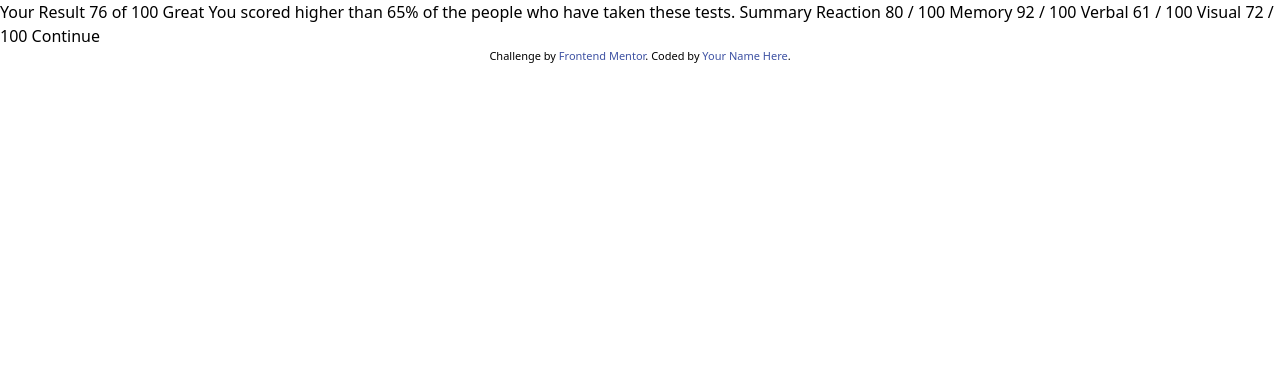
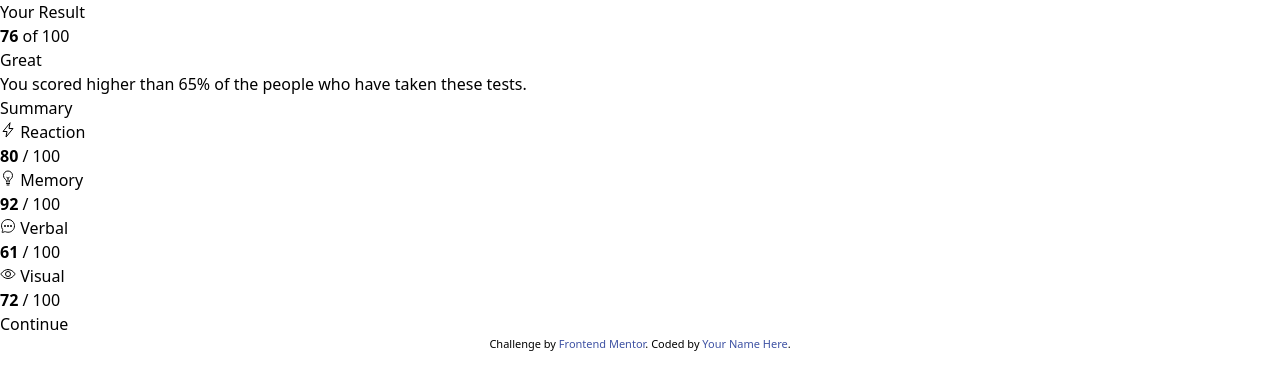
Before and after one commit to KevenFonseca/results-summary-component, a website: page index.html in a window 1280 px wide. Drawn offline with nearby package versions, Linux system fonts and the light colour scheme.

Commit message:
feat: build semantic HTML structure and accessibility

```diff
--- a/index.html
+++ b/index.html
@@ -15,33 +15,60 @@
   </style>
 </head>
 <body>
+  <main>
+    <!-- Results section -->
+    <article>
+      <section>
+        <h1>Your Result</h1>
 
-  Your Result
-  76
-  of 100
+        <div>
+          <div><strong>76</strong> <span>of 100</span></div>
+        </div>
 
-  Great
-  You scored higher than 65% of the people who have taken these tests.
+        <h2>Great</h2>
 
-  Summary
+        <p>You scored higher than 65% of the people who have taken these tests.</p>
+      </section>
 
-  Reaction
-  80 / 100
+      <!-- Summary section -->
+      <section>
+        <h2>Summary</h2>
 
-  Memory
-  92 / 100
+        <ul>
+          <li>
+            <ion-icon name="flash-outline" aria-hidden="true"></ion-icon>
+            <span>Reaction</span>
+            <div><strong>80</strong> <span>/ 100</span></div>
+          </li>
+          <li>
+            <ion-icon name="bulb-outline" aria-hidden="true"></ion-icon>
+            <span>Memory</span>
+            <div><strong>92</strong> <span>/ 100</span></div>
+          </li>
+          <li>
+            <ion-icon name="chatbubble-ellipses-outline" aria-hidden="true"></ion-icon>
+            <span>Verbal</span>
+            <div><strong>61</strong> <span>/ 100</span></div>
+          </li>
+          <li>
+            <ion-icon name="eye-outline" aria-hidden="true"></ion-icon>
+            <span>Visual</span>
+            <div><strong>72</strong> <span>/ 100</span></div>
+          </li>
+        </ul>
 
-  Verbal
-  61 / 100
+        <a href="#">Continue</a>
+      </section>
+    </article>
+  </main>
 
-  Visual
-  72 / 100
-
-  Continue
-
+  <!-- footer -->
   <footer class="attribution">
     Challenge by <a href="https://www.frontendmentor.io?ref=challenge">Frontend Mentor</a>.
     Coded by <a href="#">Your Name Here</a>.
   </footer>
+
+  <script type="module" src="https://unpkg.com/ionicons@7.1.0/dist/ionicons/ionicons.esm.js"></script>
+  <script nomodule src="https://unpkg.com/ionicons@7.1.0/dist/ionicons/ionicons.js"></script>
 </body>
 </html>
```
